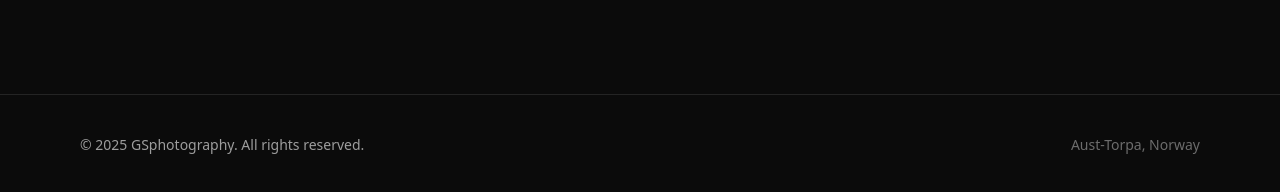
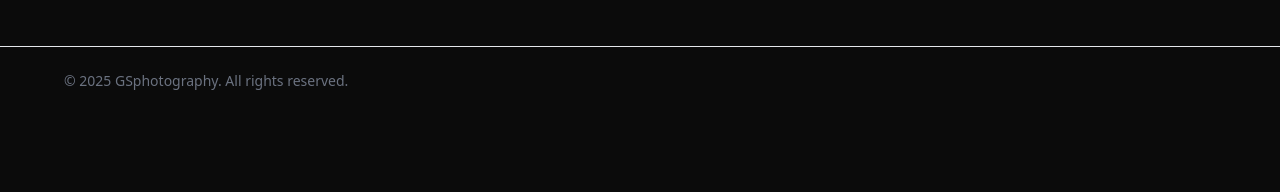
Before and after one commit to tiesiogfoto/gsphotography-portfolio, a Next.js app: page / in a window 1280 px wide. Shown: the part 1735-1927 px from the top of the page. After the commit the page ends 1850 px from the top, so only its background shows below. Built offline with nearby package versions, Linux system fonts and the light colour scheme.

Commit message:
Update Footer.tsx

```diff
--- a/components/Footer.tsx
+++ b/components/Footer.tsx
@@ -1,9 +1,8 @@
 export default function Footer() {
   return (
-    <footer className="border-t border-white/10 mt-24">
-      <div className="container-padded py-10 text-sm text-white/60 flex items-center justify-between">
-        <p>© {new Date().getFullYear()} GSphotography. All rights reserved.</p>
-        <p className="text-white/40">Aust-Torpa, Norway</p>
+    <footer className="p-6 border-t mt-12 text-sm text-gray-500">
+      <div className="max-w-6xl mx-auto">
+        © {new Date().getFullYear()} GSphotography. All rights reserved.
       </div>
     </footer>
   );
```
